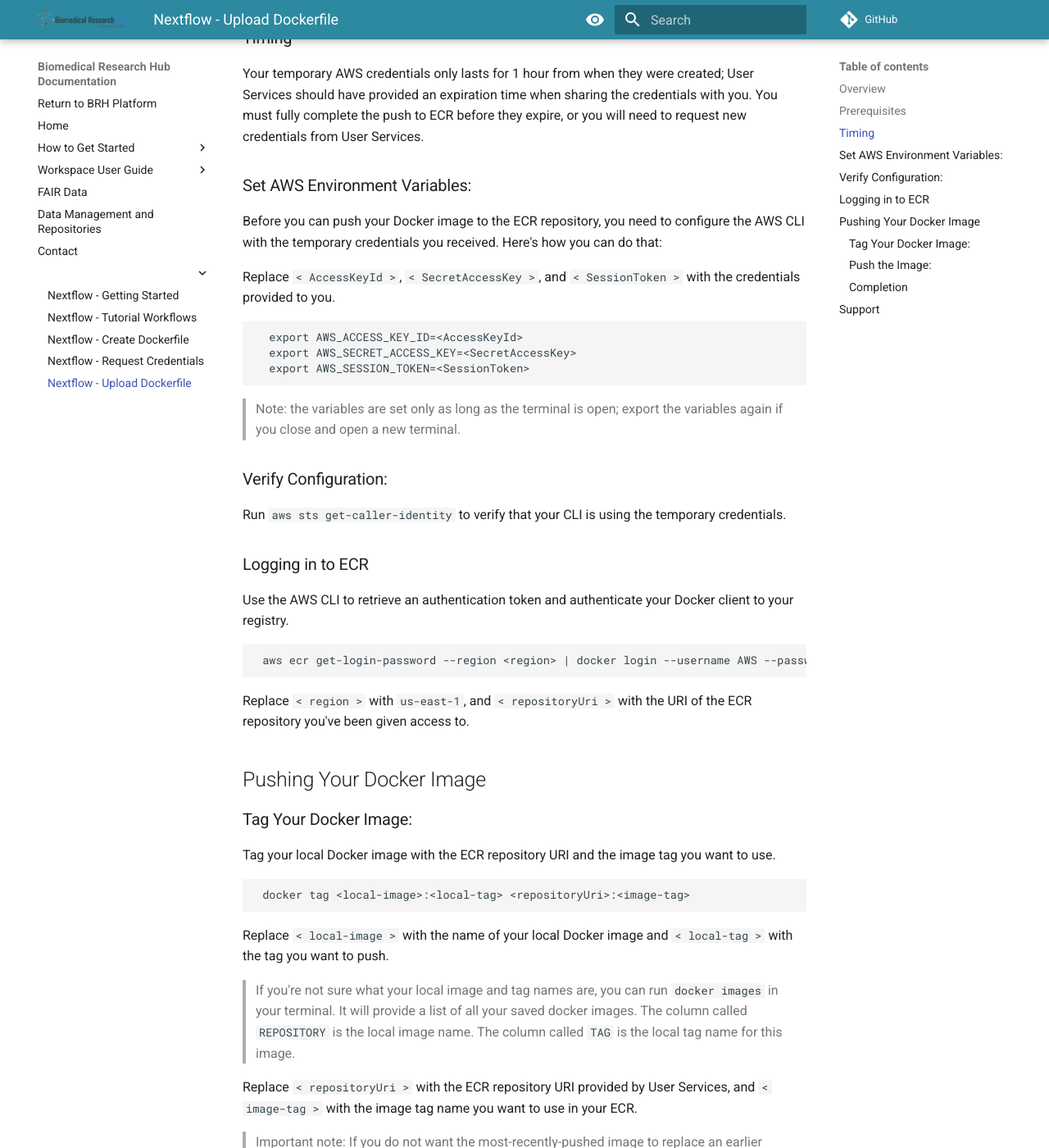
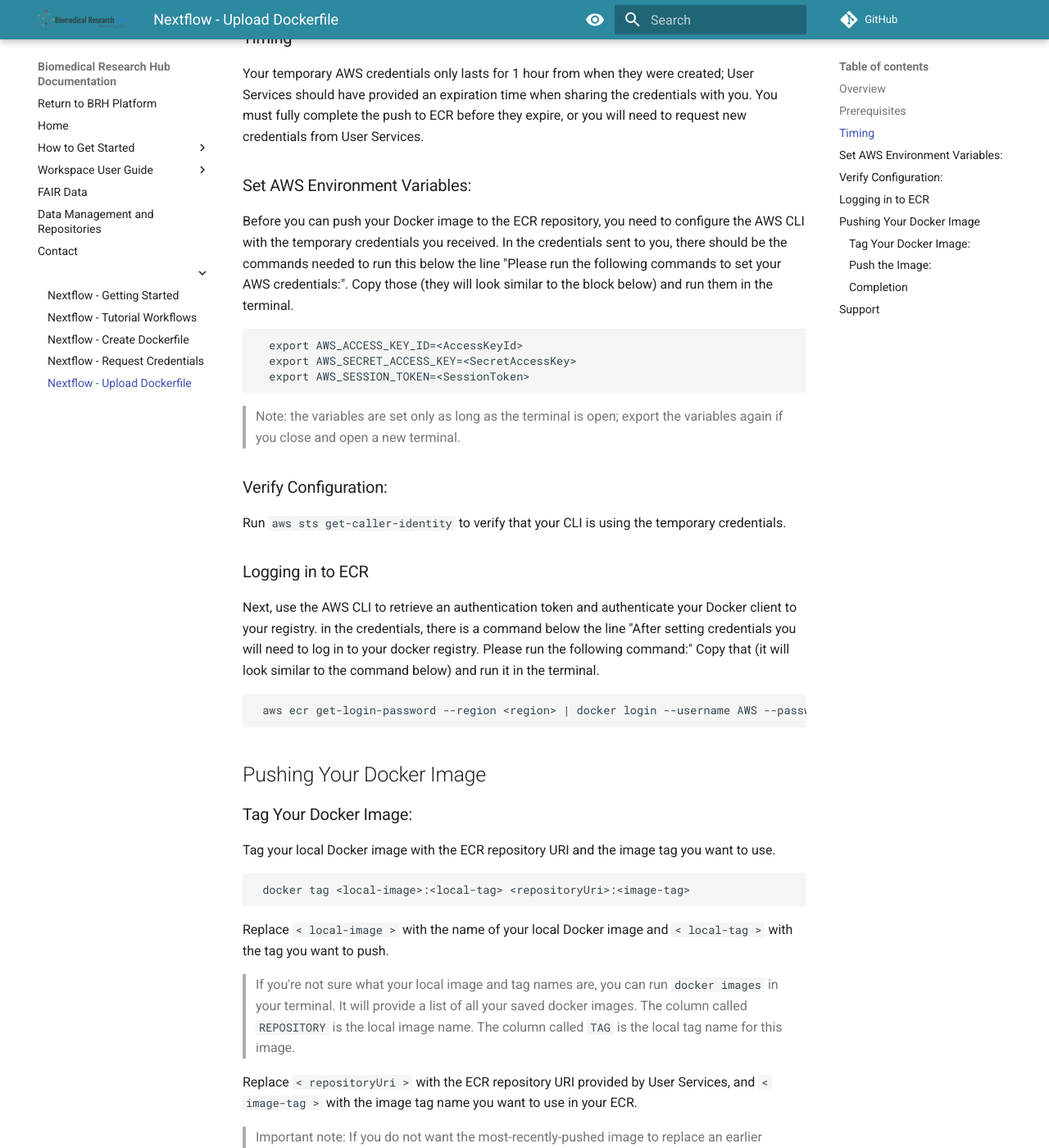
Before and after one commit to uc-cdis/BRH-documentation, an MkDocs documentation site: the page built from docs/nextflow-upload-docker.md, in a window 1280 px wide and 1400 px high, scrolled down 656 px. Shown: the whole window at 82% size. Built offline with MkDocs 1.6.1 and Material for MkDocs 9.7.7, drawn with Linux system fonts in a browser that asks for light colours; comment, search, counter and statistics services are not loaded; some of the changed text lies outside the part shown.

Commit message:
add screenshot and update upload docker and tutorial workflows

```diff
--- a/docs/nextflow-upload-docker.md
+++ b/docs/nextflow-upload-docker.md
@@ -16,9 +16,7 @@
 Your temporary AWS credentials only lasts for 1 hour from when they were created; User Services should have provided an expiration time when sharing the credentials with you. You must fully complete the push to ECR before they expire, or you will need to request new credentials from User Services.
 
 ### Set AWS Environment Variables:
-Before you can push your Docker image to the ECR repository, you need to configure the AWS CLI with the temporary credentials you received. Here's how you can do that:
-
- Replace `< AccessKeyId >`, `< SecretAccessKey >`, and `< SessionToken >` with the credentials provided to you.
+Before you can push your Docker image to the ECR repository, you need to configure the AWS CLI with the temporary credentials you received. In the credentials sent to you, there should be the commands needed to run this below the line "Please run the following commands to set your AWS credentials:". Copy those (they will look similar to the block below) and run them in the terminal.
 
       export AWS_ACCESS_KEY_ID=<AccessKeyId>
       export AWS_SECRET_ACCESS_KEY=<SecretAccessKey>
@@ -30,11 +28,9 @@
 Run `aws sts get-caller-identity` to verify that your CLI is using the temporary credentials.
 
 ### Logging in to ECR
-Use the AWS CLI to retrieve an authentication token and authenticate your Docker client to your registry.
+Next, use the AWS CLI to retrieve an authentication token and authenticate your Docker client to your registry. in the credentials, there is a command below the line "After setting credentials you will need to log in to your docker registry. Please run the following command:" Copy that (it will look similar to the command below) and run it in the terminal.
 
      aws ecr get-login-password --region <region> | docker login --username AWS --password-stdin <repositoryUri>
-
-Replace `< region >` with `us-east-1`, and `< repositoryUri >` with the URI of the ECR repository you've been given access to.
 
 ## Pushing Your Docker Image
 ### Tag Your Docker Image:
@@ -52,7 +48,7 @@
 > If you want to replace previous versions of your container, you can use the same image-tag.
 
 ### Push the Image:
-Push the tagged image to the ECR repository.
+Push the tagged image to the ECR repository. (The command is also in the credentials - you just need to specify the image tag.)
 
      docker push <repositoryUri>:<image-tag>
 
```
Also changed, not shown: docs/nextflow-tutorial workflows.md (deleted, +0 -7 lines), docs/nextflow-tutorial-workflows.md (added, +23 -0 lines), docs/img/MIDRC-credentials.png (added).
